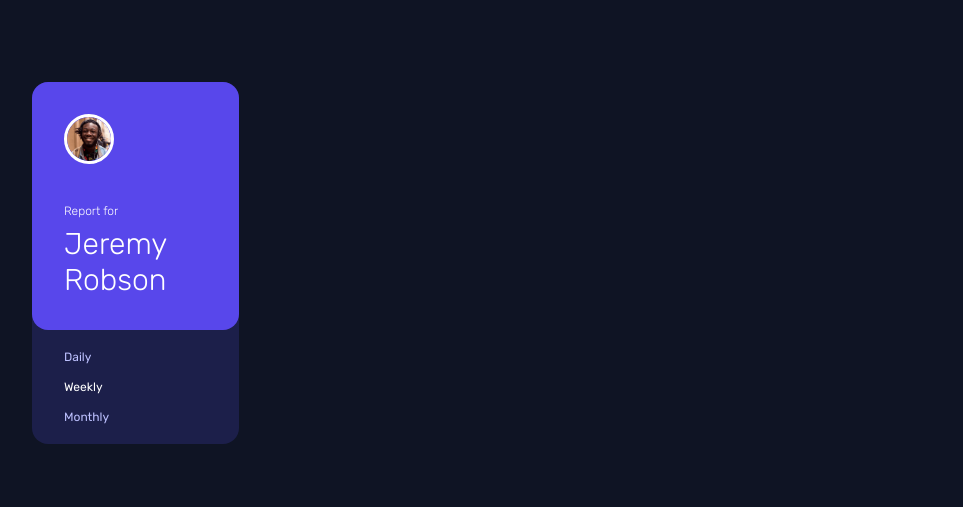
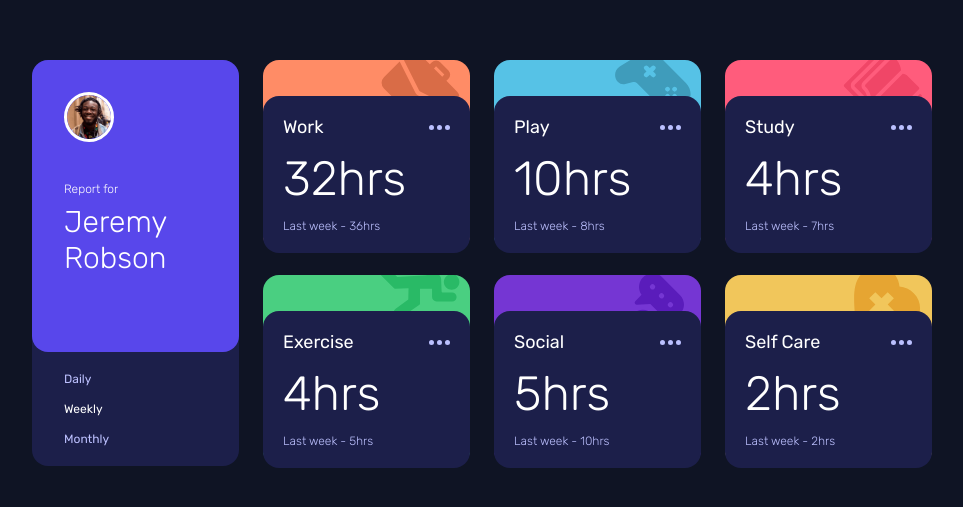
Before and after one commit to saroyangor/timetracking-dashboard, a plain HTML site: page index.html in a window 1280 px wide. Shown: the part 137-644 px from the top of the page, without its empty margins (158-1121 px from the left). Drawn offline with Linux system fonts and the light colour scheme.

Commit message:
Update index.html

```diff
--- a/index.html
+++ b/index.html
@@ -52,6 +52,6 @@
             </div>
         </section>
 
-        <script src="․/app.js"></script>
+        <script src="app.js"></script>
     </body>
 </html>
```
